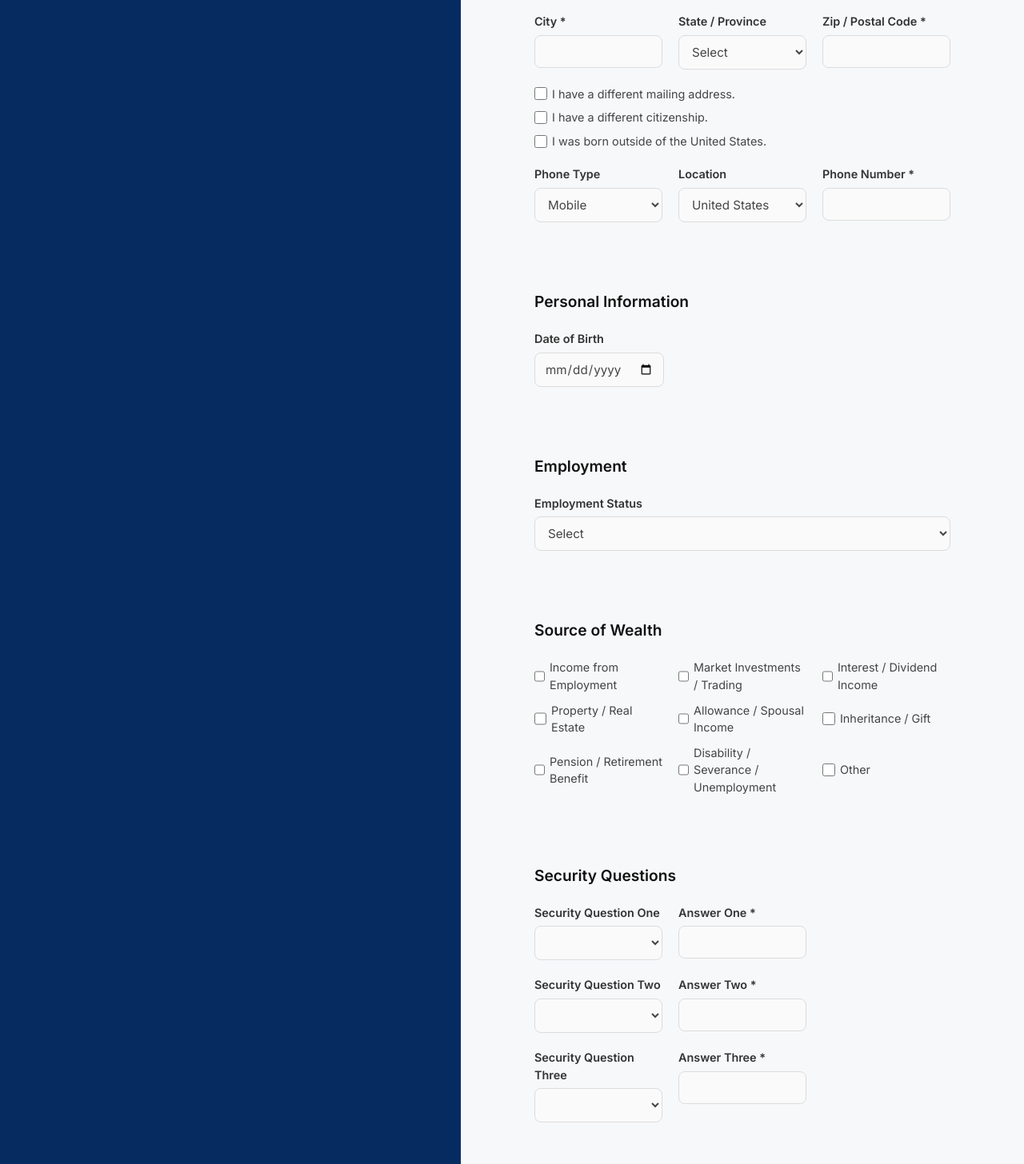
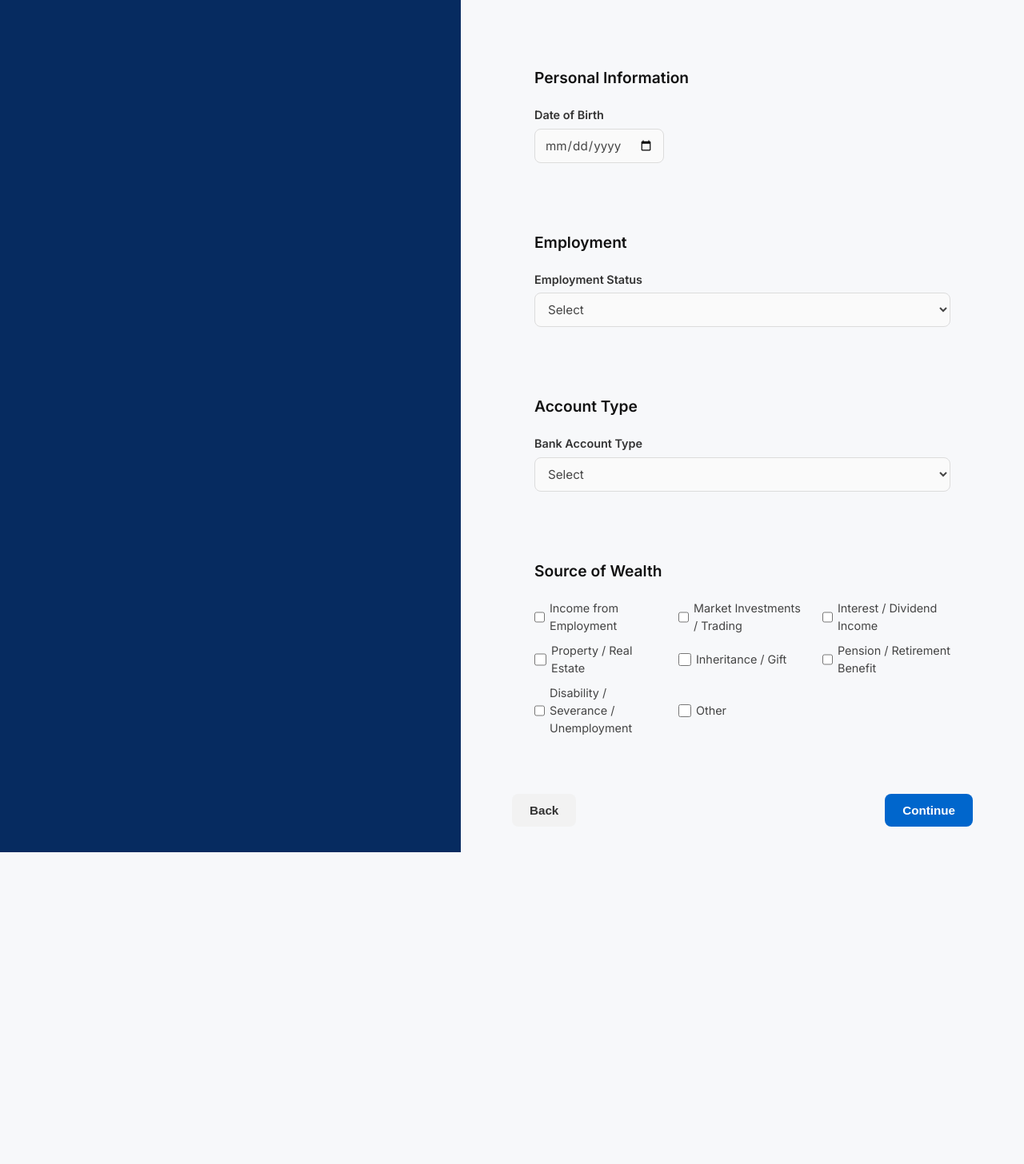
Before and after one commit to Salim255/zentrabank-client, an Angular app: page /application in a window 1280 px wide. Shown: the part 554-2010 px from the top of the page at 80% size. After the commit the page ends 1620 px from the top, so only its background shows below. Built offline with nearby package versions, Linux system fonts and the light colour scheme.

Commit message:
updated: review account

```diff
--- a/src/app/features/application/components/create-account-form/create-account-form.component.html
+++ b/src/app/features/application/components/create-account-form/create-account-form.component.html
@@ -25,11 +25,6 @@
         </div>
 
         <div class="form__field">
-          <label for="middleName">Middle Name(s)</label>
-          <input id="middleName" name="middleName" type="text">
-        </div>
-
-        <div class="form__field">
           <label for="lastName">Last Name *</label>
           <input id="lastName" name="lastName" type="text" required>
         </div>
@@ -37,13 +32,8 @@
 
       <div class="form__row">
         <div class="form__field form__field--wide">
-          <label for="address1">Address Line One</label>
+          <label for="address1">Address Line</label>
           <input id="address1" name="address1" type="text">
-        </div>
-
-        <div class="form__field form__field--wide">
-          <label for="address2">Address Line Two</label>
-          <input id="address2" name="address2" type="text">
         </div>
       </div>
 
@@ -54,22 +44,9 @@
         </div>
 
         <div class="form__field">
-          <label for="state">State / Province</label>
-          <select id="state" name="state">
-            <option value="">Select</option>
-          </select>
-        </div>
-
-        <div class="form__field">
           <label for="zip">Zip / Postal Code *</label>
           <input id="zip" name="zip" type="text" required>
         </div>
-      </div>
-
-      <div class="form__checkboxes">
-        <label><input type="checkbox"> I have a different mailing address.</label>
-        <label><input type="checkbox"> I have a different citizenship.</label>
-        <label><input type="checkbox"> I was born outside of the United States.</label>
       </div>
 
       <div class="form__row">
@@ -79,13 +56,6 @@
             <option>Mobile</option>
             <option>Home</option>
             <option>Work</option>
-          </select>
-        </div>
-
-        <div class="form__field">
-          <label for="phoneLocation">Location</label>
-          <select id="phoneLocation" name="phoneLocation">
-            <option>United States</option>
           </select>
         </div>
 
@@ -116,9 +86,32 @@
         <label for="employment">Employment Status</label>
         <select id="employment" name="employment">
           <option value="">Select</option>
+          <option value="employed">Employed</option>
+          <option value="self-employed">Self‑Employed</option>
+          <option value="unemployed">Unemployed</option>
+          <option value="student">Student</option>
+          <option value="retired">Retired</option>
+          <option value="other">Other</option>
         </select>
       </div>
     </div>
+
+    <!-- ACCOUNT TYPE -->
+    <div class="about__block">
+      <h3 class="about__subtitle">Account Type</h3>
+
+      <div class="form__field form__field--wide">
+        <label for="accountType">Bank Account Type</label>
+        <select id="accountType" name="accountType">
+          <option value="">Select</option>
+          <option value="checking">Checking Account</option>
+          <option value="savings">Savings Account</option>
+          <option value="credit">Credit Account</option>
+          <option value="loan">Loan Account</option>
+        </select>
+      </div>
+    </div>
+
 
     <!-- SOURCE OF WEALTH -->
     <div class="about__block">
@@ -129,49 +122,10 @@
         <label><input type="checkbox"> Market Investments / Trading</label>
         <label><input type="checkbox"> Interest / Dividend Income</label>
         <label><input type="checkbox"> Property / Real Estate</label>
-        <label><input type="checkbox"> Allowance / Spousal Income</label>
         <label><input type="checkbox"> Inheritance / Gift</label>
         <label><input type="checkbox"> Pension / Retirement Benefit</label>
         <label><input type="checkbox"> Disability / Severance / Unemployment</label>
         <label><input type="checkbox"> Other</label>
-      </div>
-    </div>
-
-    <!-- SECURITY QUESTIONS -->
-    <div class="about__block">
-      <h3 class="about__subtitle">Security Questions</h3>
-
-      <div class="form__row">
-        <div class="form__field">
-          <label for="q1">Security Question One</label>
-          <select id="q1" name="q1"></select>
-        </div>
-        <div class="form__field">
-          <label for="a1">Answer One *</label>
-          <input id="a1" name="a1" type="text" required>
-        </div>
-      </div>
-
-      <div class="form__row">
-        <div class="form__field">
-          <label for="q2">Security Question Two</label>
-          <select id="q2" name="q2"></select>
-        </div>
-        <div class="form__field">
-          <label for="a2">Answer Two *</label>
-          <input id="a2" name="a2" type="text" required>
-        </div>
-      </div>
-
-      <div class="form__row">
-        <div class="form__field">
-          <label for="q3">Security Question Three</label>
-          <select id="q3" name="q3"></select>
-        </div>
-        <div class="form__field">
-          <label for="a3">Answer Three *</label>
-          <input id="a3" name="a3" type="text" required>
-        </div>
       </div>
     </div>
 
--- a/src/app/features/application/components/create-account-form/create-account-form.component.ts
+++ b/src/app/features/application/components/create-account-form/create-account-form.component.ts
@@ -11,6 +11,6 @@ export class CreateAccountFormComponent {
   constructor(private router: Router){}
 
   onContinue(){
-    this.router.navigate(["/auth/signup/application/review"])
+    this.router.navigate(["/application/review"])
   }
 }
--- a/src/app/features/application/components/review/review.component.html
+++ b/src/app/features/application/components/review/review.component.html
@@ -1,6 +1,6 @@
 <section class="review">
 
-  <h2 class="review__title">Review </h2>
+  <h2 class="review__title">Review</h2>
 
   <!-- ACCOUNT INFORMATION -->
   <div class="review__block">
@@ -14,6 +14,12 @@
     <div class="review__item">
       <span class="review__label">Account Title</span>
       <span class="review__value">John Doe</span>
+    </div>
+
+    <!-- NEW: ACCOUNT TYPE -->
+    <div class="review__item">
+      <span class="review__label">Account Type</span>
+      <span class="review__value">Checking Account</span>
     </div>
 
     <div class="review__item">
--- a/src/app/features/application/components/review/review.component.ts
+++ b/src/app/features/application/components/review/review.component.ts
@@ -11,6 +11,6 @@ export class ReviewComponent {
   constructor(private router: Router){}
 
   onBack(){
-    this.router.navigate(["/auth/signup/application"])
+    this.router.navigate(["/application"])
   }
 }
```
